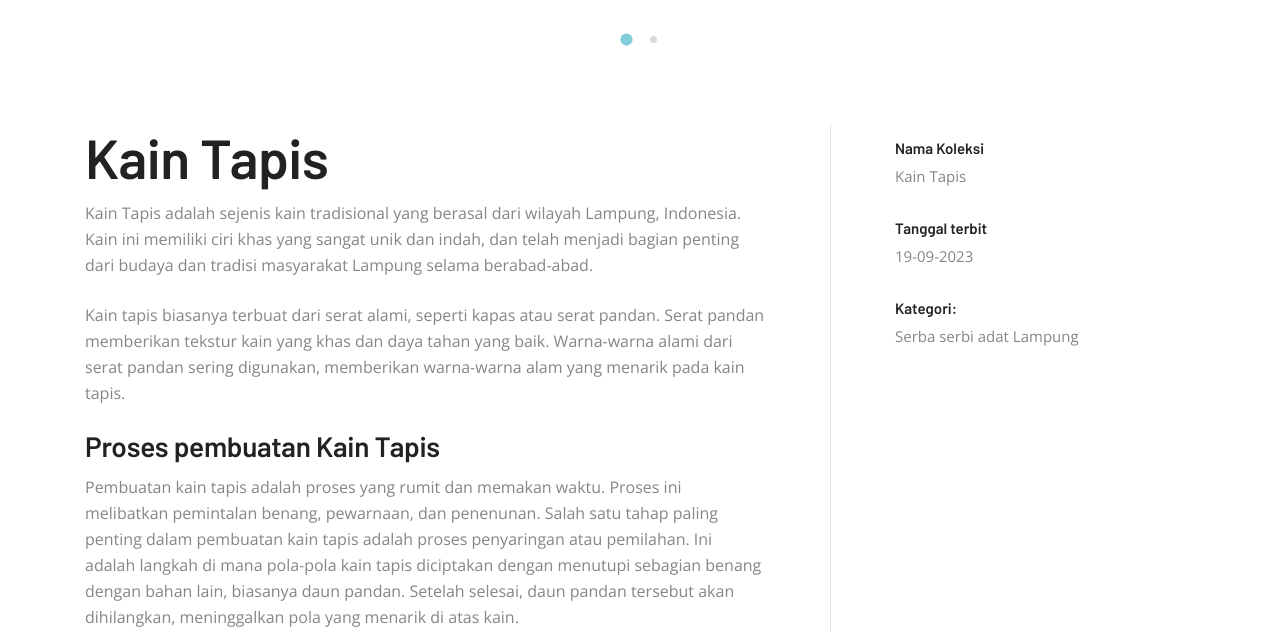
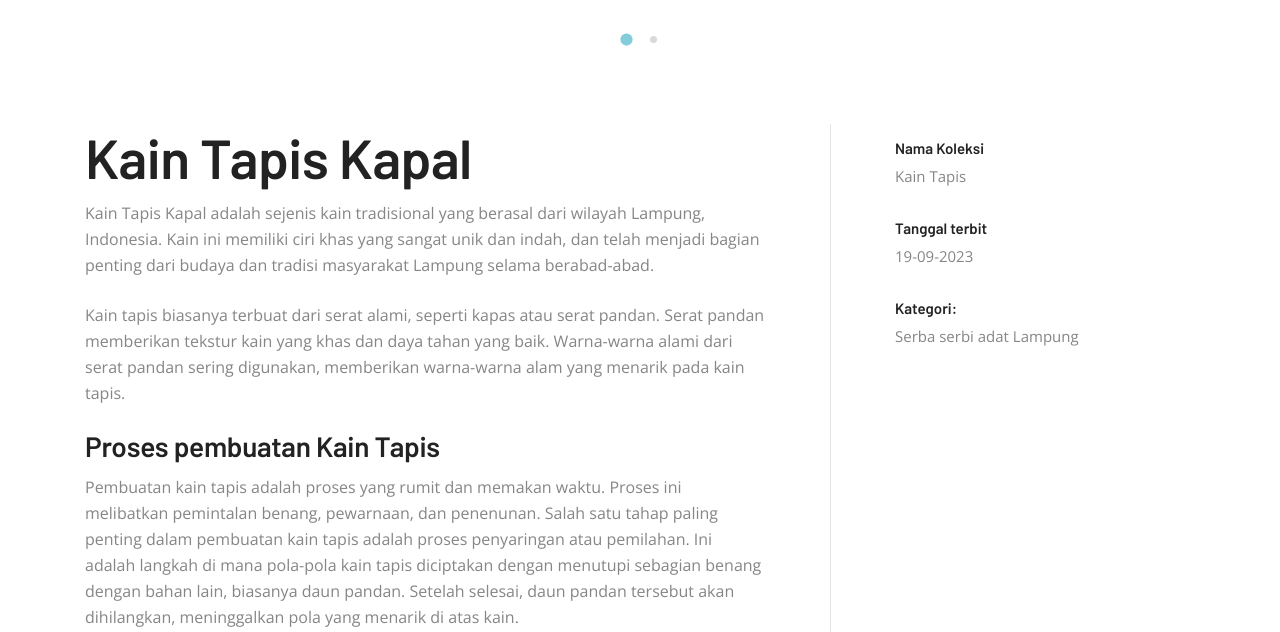
Before and after one commit to arsy25/fix-webblog-TCC2023, a plain HTML site: page artikel-tapis.html in a window 1280 px wide. Shown: the part 1012-1644 px from the top of the page. Drawn offline with nearby package versions, Linux system fonts and the light colour scheme.

Commit message:
Update artikel-tapis.html

```diff
--- a/artikel-tapis.html
+++ b/artikel-tapis.html
@@ -2,7 +2,7 @@
 <html lang="en">
 
 <head>
-	<title>Virgo | Artikel Koleksi - Kain Tapis</title>
+	<title>Virgo | Artikel Koleksi - Kain Tapis Kapal</title>
 
 	<meta charset="utf-8">
 	<meta name="viewport" content="width=device-width, initial-scale=1, maximum-scale=1">
@@ -156,8 +156,8 @@
 					<div class="row">
 
 						<div class="col-lg-8 project__info mb-md-40">
-							<h1>Kain Tapis</h1>
-							<p>Kain Tapis adalah sejenis kain tradisional yang berasal dari wilayah Lampung, Indonesia.
+							<h1>Kain Tapis Kapal</h1>
+							<p>Kain Tapis Kapal adalah sejenis kain tradisional yang berasal dari wilayah Lampung, Indonesia.
 								Kain ini memiliki ciri khas yang sangat unik dan indah, dan telah menjadi bagian penting
 								dari budaya dan tradisi masyarakat Lampung selama berabad-abad.
 							</p>
```
